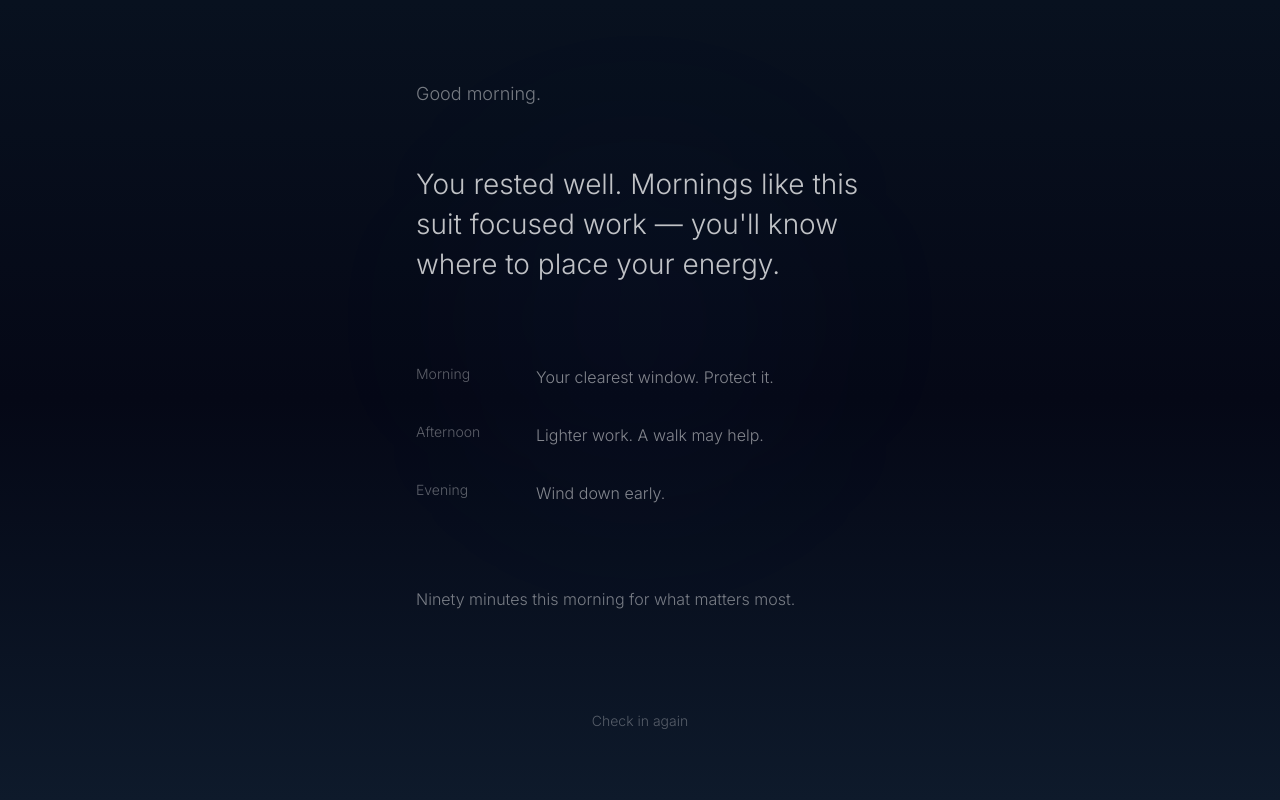
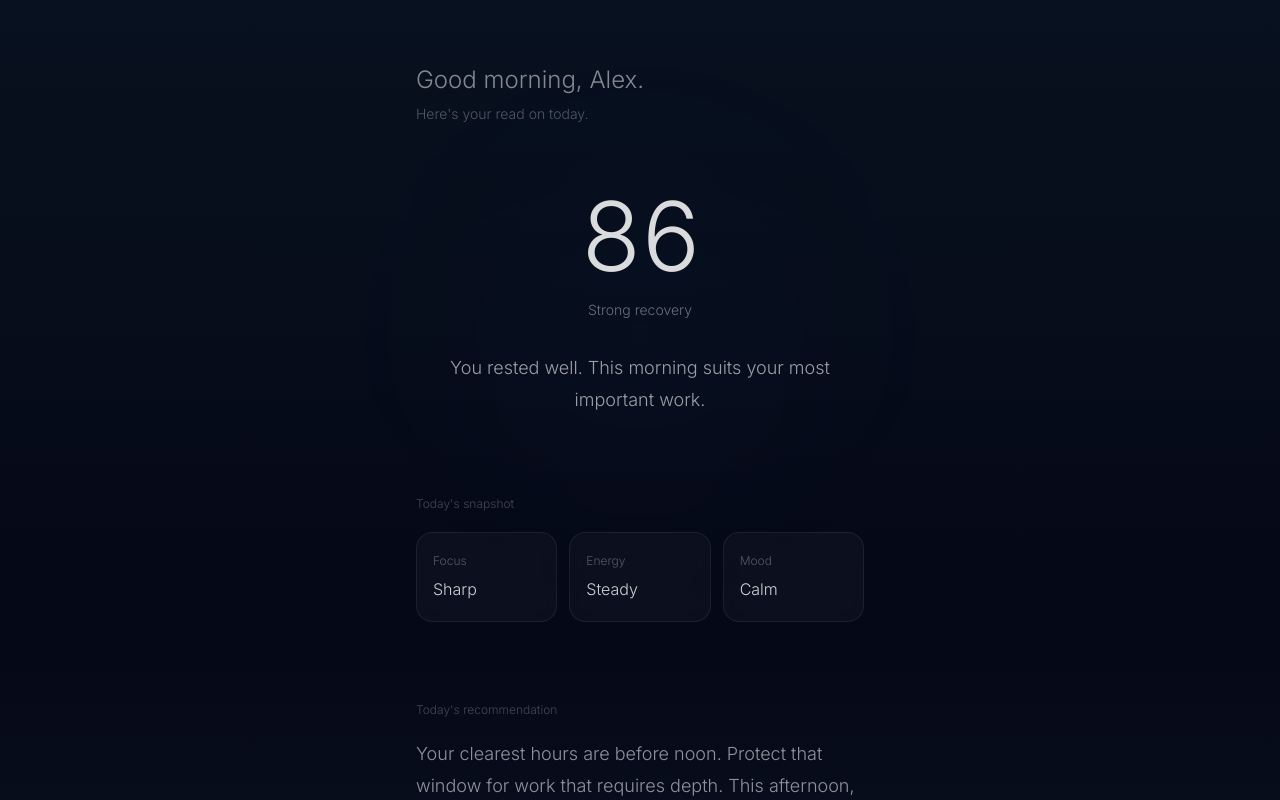
Before and after one commit to ushezy/recovery-ai, a Next.js app: page /brief in a window 1280 px wide. Shown: the top 800 px of the page. Built offline with nearby package versions, Linux system fonts and the light colour scheme.

Commit message:
feat: implement morning brief v1

```diff
--- a/app/brief/page.tsx
+++ b/app/brief/page.tsx
@@ -1,72 +1,41 @@
-"use client";
-
 import Link from "next/link";
-import { useEffect, useState } from "react";
-
-/* ── Placeholder content — replace with OpenAI-generated brief ── */
-const BRIEF = {
-  insight:
-    "You rested well. Mornings like this suit focused work — you'll know where to place your energy.",
-  timeline: [
-    { period: "Morning", note: "Your clearest window. Protect it." },
-    { period: "Afternoon", note: "Lighter work. A walk may help." },
-    { period: "Evening", note: "Wind down early." },
-  ],
-  closing: "Ninety minutes this morning for what matters most.",
-};
+import {
+  BriefAction,
+  BriefGreeting,
+  BriefLayout,
+  BriefRecommendation,
+  BriefRecoveryScore,
+  BriefSnapshot,
+  MOCK_MORNING_BRIEF,
+} from "@/components/brief";
 
 export default function BriefPage() {
-  const [visible, setVisible] = useState(false);
+  const { greeting, recovery, snapshot, recommendation, action } =
+    MOCK_MORNING_BRIEF;
 
-  useEffect(() => {
-    const t = setTimeout(() => setVisible(true), 120);
-    return () => clearTimeout(t);
-  }, []);
+  const snapshotItems = [
+    { label: "Focus" as const, value: snapshot.focus },
+    { label: "Energy" as const, value: snapshot.energy },
+    { label: "Mood" as const, value: snapshot.mood },
+  ];
 
   return (
-    <main className="relative min-h-screen bg-[#050816] text-white">
-      <div aria-hidden className="pointer-events-none absolute inset-0">
-        <div className="absolute inset-0 bg-gradient-to-b from-[#08111F] via-[#050816] to-[#0E1A2B]" />
-        <div className="absolute left-1/2 top-[20%] h-80 w-80 -translate-x-1/2 rounded-full bg-blue-400/[0.03] blur-[100px]" />
-      </div>
+    <BriefLayout>
+      <BriefGreeting name={greeting.name} subtitle={greeting.subtitle} />
 
-      <div
-        className={`relative mx-auto max-w-lg px-6 pb-16 pt-16 transition-all duration-[1600ms] ease-out md:px-8 md:pt-20 ${
-          visible ? "translate-y-0 opacity-100" : "translate-y-2 opacity-0"
-        }`}
-      >
-        <header className="mb-12 md:mb-14">
-          <p className="text-lg font-light text-white/45">Good morning.</p>
-        </header>
+      <BriefRecoveryScore
+        score={recovery.score}
+        level={recovery.level}
+        insight={recovery.insight}
+      />
 
-        <section className="mb-16 md:mb-20">
-          <p className="text-2xl font-light leading-relaxed text-white/75 md:text-[1.75rem] md:leading-10">
-            {BRIEF.insight}
-          </p>
-        </section>
+      <BriefSnapshot items={snapshotItems} />
 
-        <section className="mb-16 md:mb-20">
-          <div className="space-y-8">
-            {BRIEF.timeline.map((block) => (
-              <div key={block.period} className="flex gap-6">
-                <p className="w-24 shrink-0 text-sm font-light text-white/35">
-                  {block.period}
-                </p>
-                <p className="text-base font-light leading-relaxed text-white/50">
-                  {block.note}
-                </p>
-              </div>
-            ))}
-          </div>
-        </section>
+      <BriefRecommendation text={recommendation} />
 
-        <section className="mb-20 md:mb-24">
-          <p className="text-base font-light leading-relaxed text-white/45">
-            {BRIEF.closing}
-          </p>
-        </section>
+      <BriefAction text={action} />
 
-        <footer className="text-center">
+      <footer className="mt-20 text-center">
         <Link
           href="/check-in"
           className="text-sm font-light text-white/30 transition-colors duration-500 hover:text-white/50"
@@ -74,7 +43,6 @@ export default function BriefPage() {
           Check in again
         </Link>
       </footer>
-      </div>
-    </main>
+    </BriefLayout>
   );
 }
--- /dev/null
+++ b/components/brief/BriefAction.tsx
@@ -0,0 +1,16 @@
+type BriefActionProps = {
+  text: string;
+};
+
+export function BriefAction({ text }: BriefActionProps) {
+  return (
+    <section>
+      <p className="mb-5 text-xs font-light text-white/25">One small action</p>
+      <div className="rounded-2xl border border-white/[0.07] bg-white/[0.025] px-6 py-5 backdrop-blur-sm">
+        <p className="text-sm font-light leading-relaxed text-white/50 md:text-base">
+          {text}
+        </p>
+      </div>
+    </section>
+  );
+}
--- /dev/null
+++ b/components/brief/BriefGreeting.tsx
@@ -0,0 +1,15 @@
+type BriefGreetingProps = {
+  name: string;
+  subtitle: string;
+};
+
+export function BriefGreeting({ name, subtitle }: BriefGreetingProps) {
+  return (
+    <header className="mb-14 md:mb-16">
+      <p className="text-xl font-light text-white/50 md:text-2xl">
+        Good morning{name ? `, ${name}` : ""}.
+      </p>
+      <p className="mt-2 text-sm font-light text-white/30">{subtitle}</p>
+    </header>
+  );
+}
--- /dev/null
+++ b/components/brief/BriefLayout.tsx
@@ -0,0 +1,13 @@
+export function BriefLayout({ children }: { children: React.ReactNode }) {
+  return (
+    <main className="relative min-h-screen bg-[#050816] text-white">
+      <div aria-hidden className="pointer-events-none absolute inset-0">
+        <div className="absolute inset-0 bg-gradient-to-b from-[#08111F] via-[#050816] to-[#0E1A2B]" />
+        <div className="absolute left-1/2 top-[15%] h-72 w-72 -translate-x-1/2 rounded-full bg-blue-400/[0.03] blur-[100px]" />
+      </div>
+      <div className="relative mx-auto max-w-lg px-6 pb-20 pt-14 md:px-8 md:pt-16">
+        {children}
+      </div>
+    </main>
+  );
+}
--- /dev/null
+++ b/components/brief/BriefRecommendation.tsx
@@ -0,0 +1,16 @@
+type BriefRecommendationProps = {
+  text: string;
+};
+
+export function BriefRecommendation({ text }: BriefRecommendationProps) {
+  return (
+    <section className="mb-16 md:mb-20">
+      <p className="mb-5 text-xs font-light text-white/25">
+        Today&apos;s recommendation
+      </p>
+      <p className="text-base font-light leading-relaxed text-white/55 md:text-lg md:leading-8">
+        {text}
+      </p>
+    </section>
+  );
+}
--- /dev/null
+++ b/components/brief/BriefRecoveryScore.tsx
@@ -0,0 +1,26 @@
+type BriefRecoveryScoreProps = {
+  score: number;
+  level: string;
+  insight: string;
+};
+
+export function BriefRecoveryScore({
+  score,
+  level,
+  insight,
+}: BriefRecoveryScoreProps) {
+  return (
+    <section className="mb-16 text-center md:mb-20">
+      <p
+        className="text-7xl font-light tabular-nums leading-none tracking-tight text-white/85 md:text-8xl"
+        aria-label={`Recovery score ${score}`}
+      >
+        {score}
+      </p>
+      <p className="mt-4 text-sm font-light text-white/40">{level}</p>
+      <p className="mx-auto mt-8 max-w-sm text-base font-light leading-relaxed text-white/60 md:text-lg md:leading-8">
+        {insight}
+      </p>
+    </section>
+  );
+}
--- /dev/null
+++ b/components/brief/BriefSnapshot.tsx
@@ -0,0 +1,27 @@
+import type { SnapshotItem } from "./types";
+
+type BriefSnapshotProps = {
+  items: SnapshotItem[];
+};
+
+function SnapshotCard({ label, value }: SnapshotItem) {
+  return (
+    <div className="flex-1 rounded-2xl border border-white/[0.07] bg-white/[0.03] px-4 py-5 backdrop-blur-sm">
+      <p className="text-xs font-light text-white/30">{label}</p>
+      <p className="mt-2 text-base font-light text-white/80">{value}</p>
+    </div>
+  );
+}
+
+export function BriefSnapshot({ items }: BriefSnapshotProps) {
+  return (
+    <section className="mb-16 md:mb-20">
+      <p className="mb-5 text-xs font-light text-white/25">Today&apos;s snapshot</p>
+      <div className="flex gap-3">
+        {items.map((item) => (
+          <SnapshotCard key={item.label} {...item} />
+        ))}
+      </div>
+    </section>
+  );
+}
--- /dev/null
+++ b/components/brief/index.ts
@@ -0,0 +1,8 @@
+export { BriefAction } from "./BriefAction";
+export { BriefGreeting } from "./BriefGreeting";
+export { BriefLayout } from "./BriefLayout";
+export { BriefRecommendation } from "./BriefRecommendation";
+export { BriefRecoveryScore } from "./BriefRecoveryScore";
+export { BriefSnapshot } from "./BriefSnapshot";
+export { MOCK_MORNING_BRIEF } from "./mock-data";
+export type { MorningBrief, SnapshotItem } from "./types";
--- /dev/null
+++ b/components/brief/mock-data.ts
@@ -0,0 +1,22 @@
+import type { MorningBrief } from "./types";
+
+export const MOCK_MORNING_BRIEF: MorningBrief = {
+  greeting: {
+    name: "Alex",
+    subtitle: "Here's your read on today.",
+  },
+  recovery: {
+    score: 86,
+    level: "Strong recovery",
+    insight:
+      "You rested well. This morning suits your most important work.",
+  },
+  snapshot: {
+    focus: "Sharp",
+    energy: "Steady",
+    mood: "Calm",
+  },
+  recommendation:
+    "Your clearest hours are before noon. Protect that window for work that requires depth. This afternoon, lighter tasks and a short walk will help you sustain momentum without forcing it.",
+  action: "Block ninety minutes this morning for what matters most.",
+};
--- /dev/null
+++ b/components/brief/types.ts
@@ -0,0 +1,23 @@
+export type MorningBrief = {
+  greeting: {
+    name: string;
+    subtitle: string;
+  };
+  recovery: {
+    score: number;
+    level: string;
+    insight: string;
+  };
+  snapshot: {
+    focus: string;
+    energy: string;
+    mood: string;
+  };
+  recommendation: string;
+  action: string;
+};
+
+export type SnapshotItem = {
+  label: "Focus" | "Energy" | "Mood";
+  value: string;
+};
```
Lines whose indentation alone changed are shown as unchanged.
